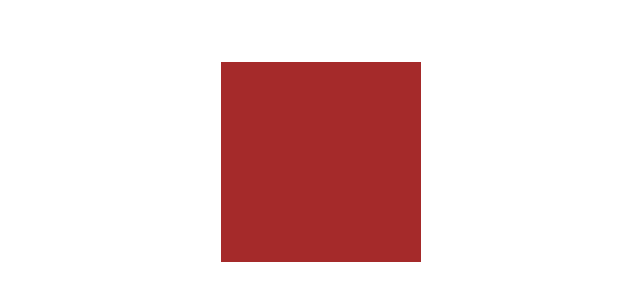
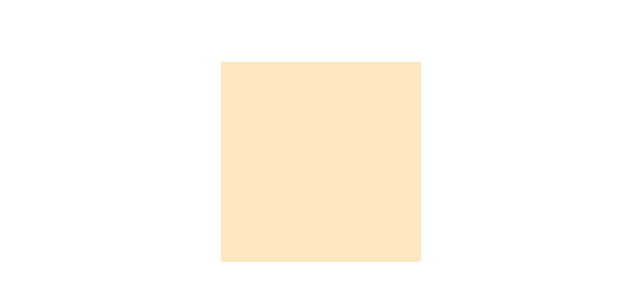
Before and after one commit to wichofly/pokemon_react, a React (Vite) app: page / in a window 1280 px wide. Shown: the part 238-538 px from the top of the page, without its empty margins (319-959 px from the left). Built offline with nearby package versions, Linux system fonts and the light colour scheme.

Commit message:
feat: change the brown as a start color, start with a random color

```diff
--- a/src/components/exercise/ColorBox.jsx
+++ b/src/components/exercise/ColorBox.jsx
@@ -1,12 +1,16 @@
 import { useState } from 'react';
 import './Colorbox.css';
 
+const getColor = (arr) => {
+  const idx = Math.floor(Math.random() * arr.length);
+  return arr[idx];
+};
+
 const ColorBox = ({ colors }) => {
-  const [color, setColor] = useState('brown');
+  const [color, setColor] = useState(getColor(colors));
 
   const changeColor = () => {
-    const idx = Math.floor(Math.random() * colors.length);
-    const randomColor = colors[idx];
+    const randomColor = getColor(colors);
     setColor(randomColor);
   };
 
```
